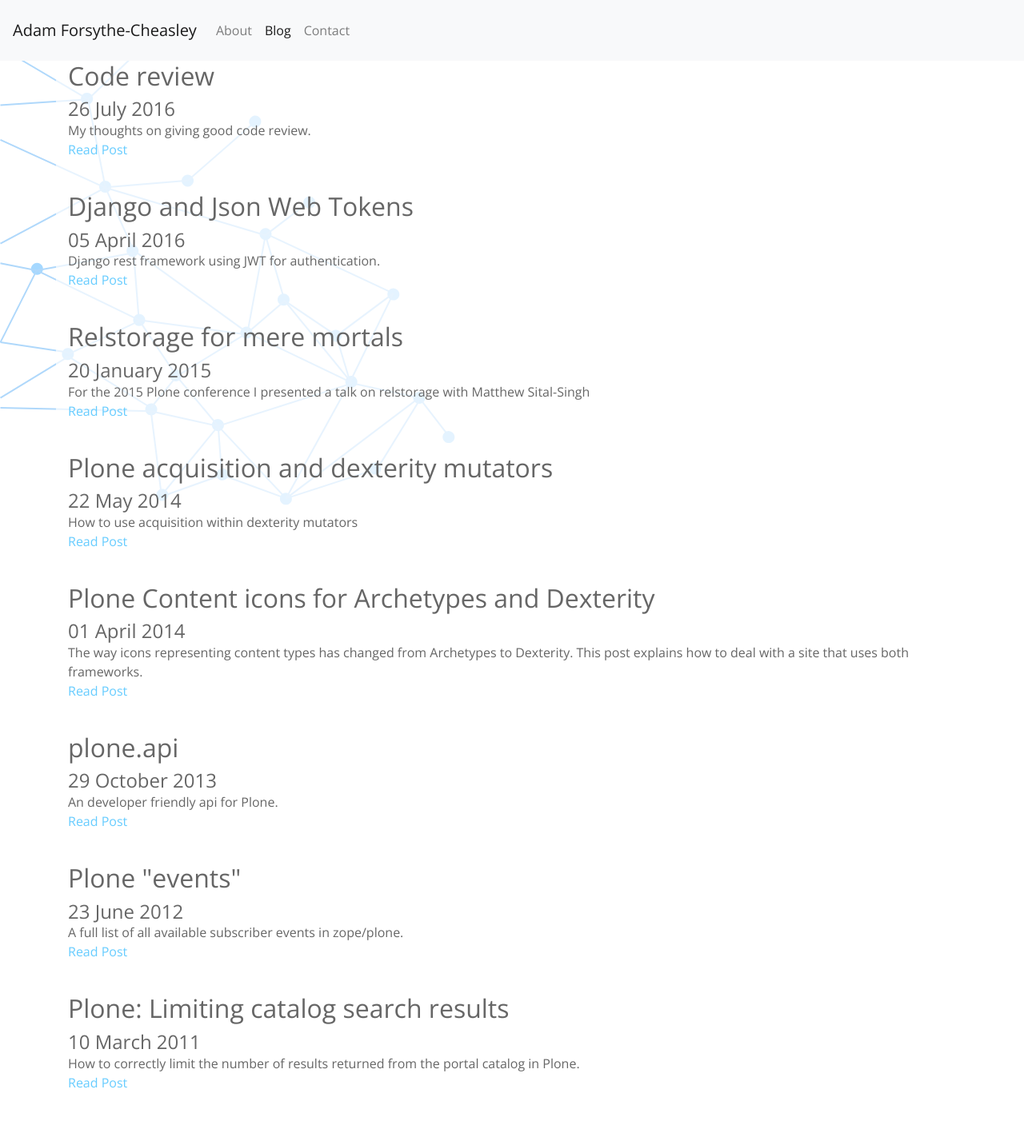
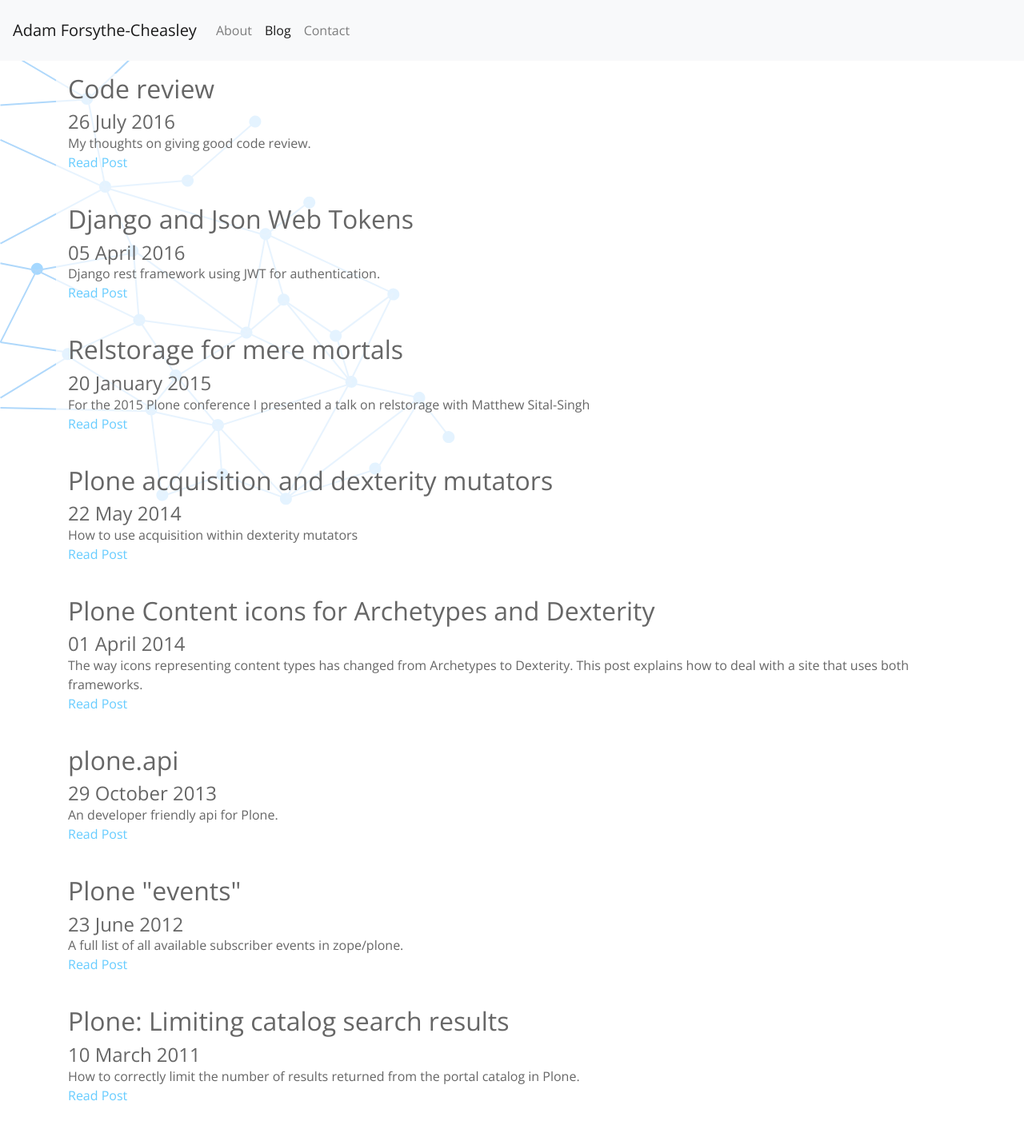
Before and after one commit to adamcheasley/adamcheasley.github.io, a Jekyll site: the page built from blog.html, in a window 1280 px wide. Shown: the whole page at 80% size. Built offline with Jekyll 4.4.1, drawn with Linux system fonts in a browser that asks for light colours.

Commit message:
Add some margin to the blog index

```diff
--- a/blog.html
+++ b/blog.html
@@ -24,7 +24,7 @@
 </div>
 </nav>
 
-<div class="container">
+<div class="container mt-3">
 {% for post in site.posts %}
 <div class="post">
   <h2>{{ post.title }}</h2>
```
